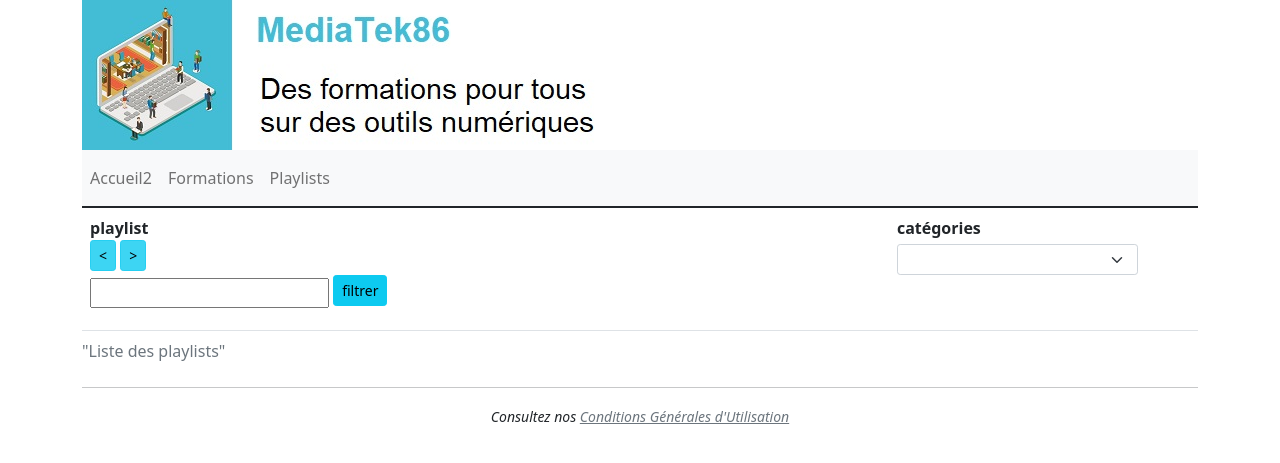
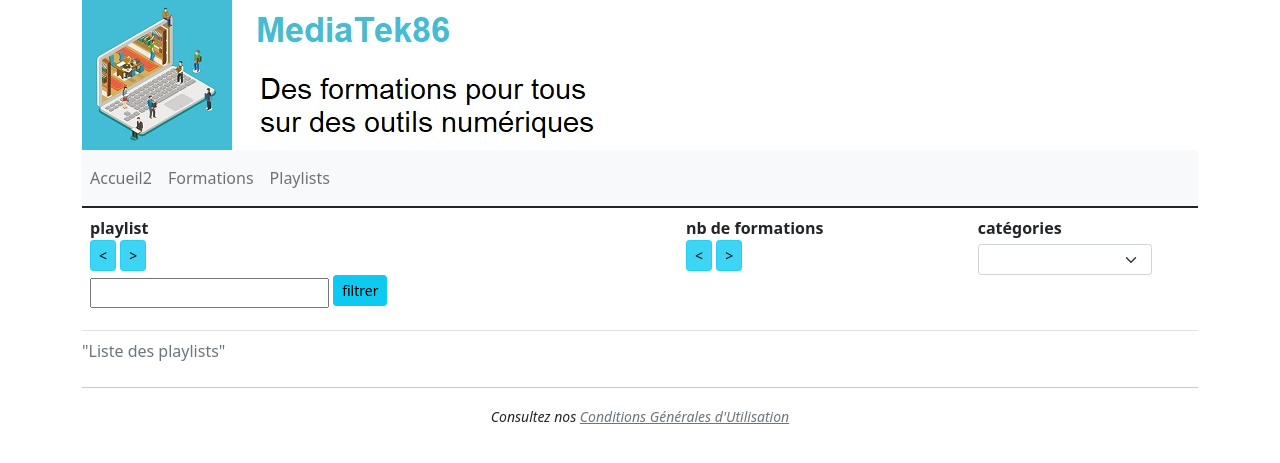
Before and after one commit to WassimeEY/mediatekformation, a Symfony app: template templates/pages/playlists.html.twig in a window 1280 px wide. Shown: the top 463 px of the page. Run offline with Twig, Linux system fonts and the light colour scheme; the template is opened without the code that fills it, so the values that code supplies are empty; some libraries are stand-ins or nearby versions.

Commit message:
Mission 1 - tâche 2 terminé, la fonctionnalité lié au nombre de formation et son trie ont étaient ajouté Task #2 - Mission 1 - Tâche 2 : ajouter une fonctionnalité (2h)

```diff
--- a/templates/pages/playlist.html.twig
+++ b/templates/pages/playlist.html.twig
@@ -12,6 +12,7 @@
             <br /><br />
             <strong>description :</strong><br />
                 {{ playlist.description|nl2br }}
+            <strong>nombre de formations : </strong> {{ playlist.formations|length }}
         </div>
         <div class="col">
             <!-- boucle sur l'affichage des formations -->
@@ -33,6 +34,5 @@
                 </div>
             {% endfor %}
         </div>
-
     </div>
 {% endblock %}
--- a/templates/pages/playlists.html.twig
+++ b/templates/pages/playlists.html.twig
@@ -16,6 +16,11 @@
                             <button type="submit" class="btn btn-info mb-2 btn-sm">filtrer</button>
                         </div>
                     </form>
+                </th>
+                <th class="text-left align-top" scope="col">
+                    nb de formations<br />
+                    <a href="{{ path('playlists.sort', {champ:'formations', ordre:'ASC'}) }}" class="btn btn-info btn-sm active" role="button" aria-pressed="true"><</a>
+                    <a href="{{ path('playlists.sort', {champ:'formations', ordre:'DESC'}) }}" class="btn btn-info btn-sm active" role="button" aria-pressed="true">></a>
                 </th>
                 <th class="text-left align-top" scope="col">
                     catégories
@@ -48,6 +53,11 @@
                                 {{ playlists[k].name }}
                             </h5>
                         </td>
+                        <td>
+                            <h5 class="text-info">
+                                {{ playlists[k].formations|length }}
+                            </h5>
+                        </td>
                         <td class="text-left">
                             {% set categories = playlists[k].categoriesplaylist %}
                             {% if categories|length > 0  %}
```
Also changed, not shown: src/Controller/PlaylistsController.php (+14 -5 lines), src/Repository/PlaylistRepository.php (+19 -0 lines), tests/bootstrap.php (line endings or trailing spaces).
